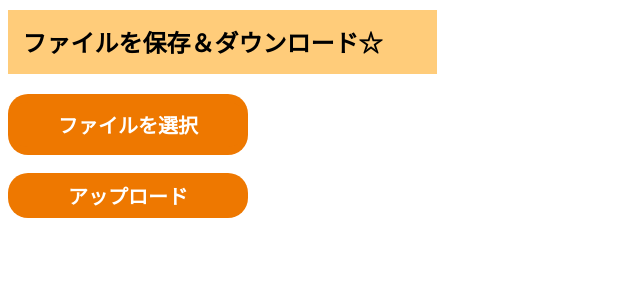
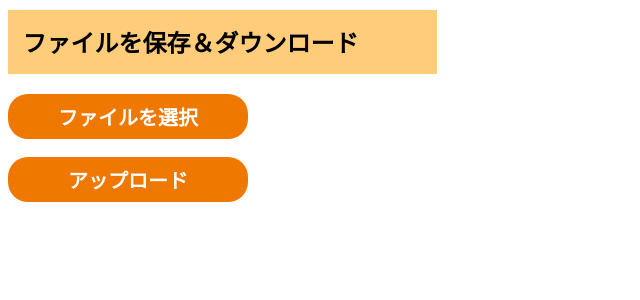
Before and after one commit to grarich/heroku_storage, a Flask app: page / in a window 1280 px wide. Shown: the top 300 px of the page, without its empty margins (0-640 px from the left). Run offline with Flask 2, Linux system fonts and the light colour scheme.

Commit message:
Update index.html

```diff
--- a/templates/index.html
+++ b/templates/index.html
@@ -4,12 +4,12 @@
         <meta name="viewport" content="width=device-width,initial-scale=1">
     </head>
         <link rel="stylesheet" type="text/css" href="/static/index.css" />
-        <titleすとれーーじ</title>
+        <title>すとれーーじ</title>
     </head>
     <body>
-        <h2 class="msg">ファイルを保存＆ダウンロード☆</h2>
+        <h2 class="msg">ファイルを保存＆ダウンロード</h2>
         <form action="/" method="POST" enctype="multipart/form-data">
-            <label class="label_button" for="file">
+            <label for="file">
                 <span class="label_button">ファイルを選択</span>
                 <input type="file" id="file" name="file" class="button" required>
             </label>
```
